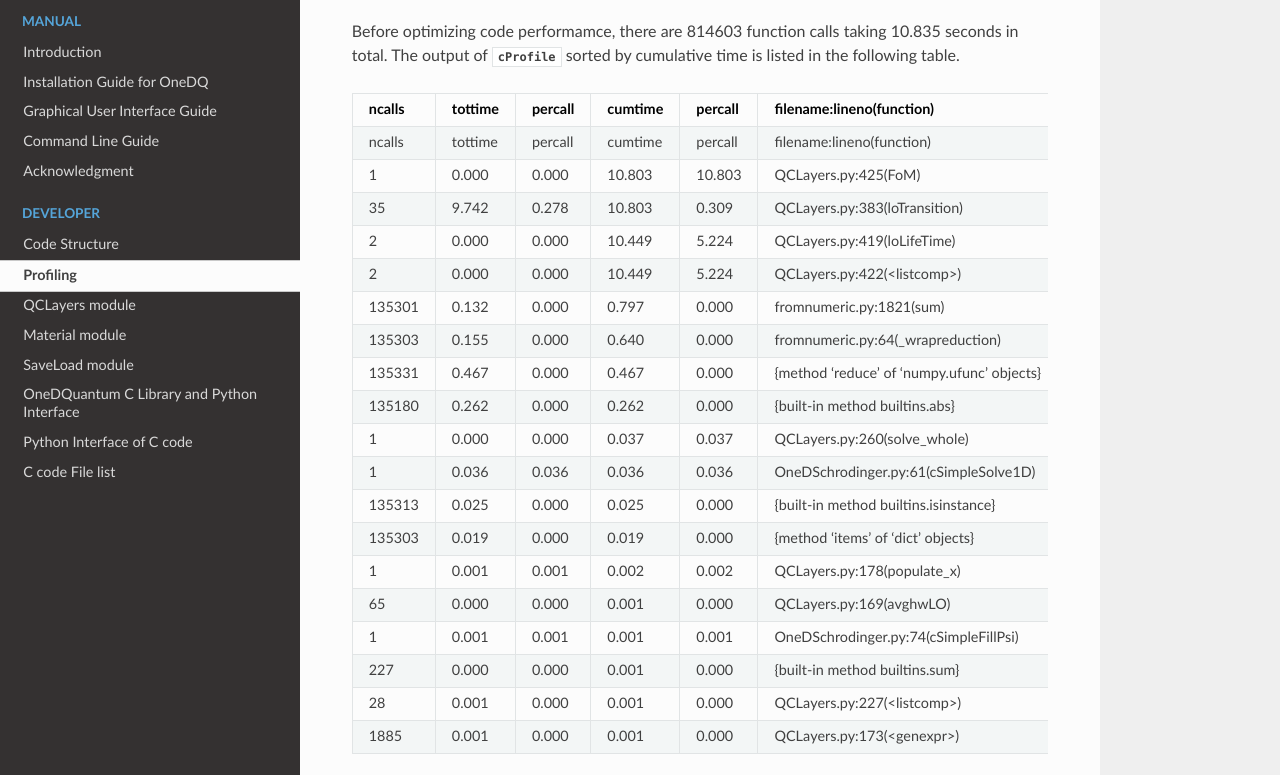
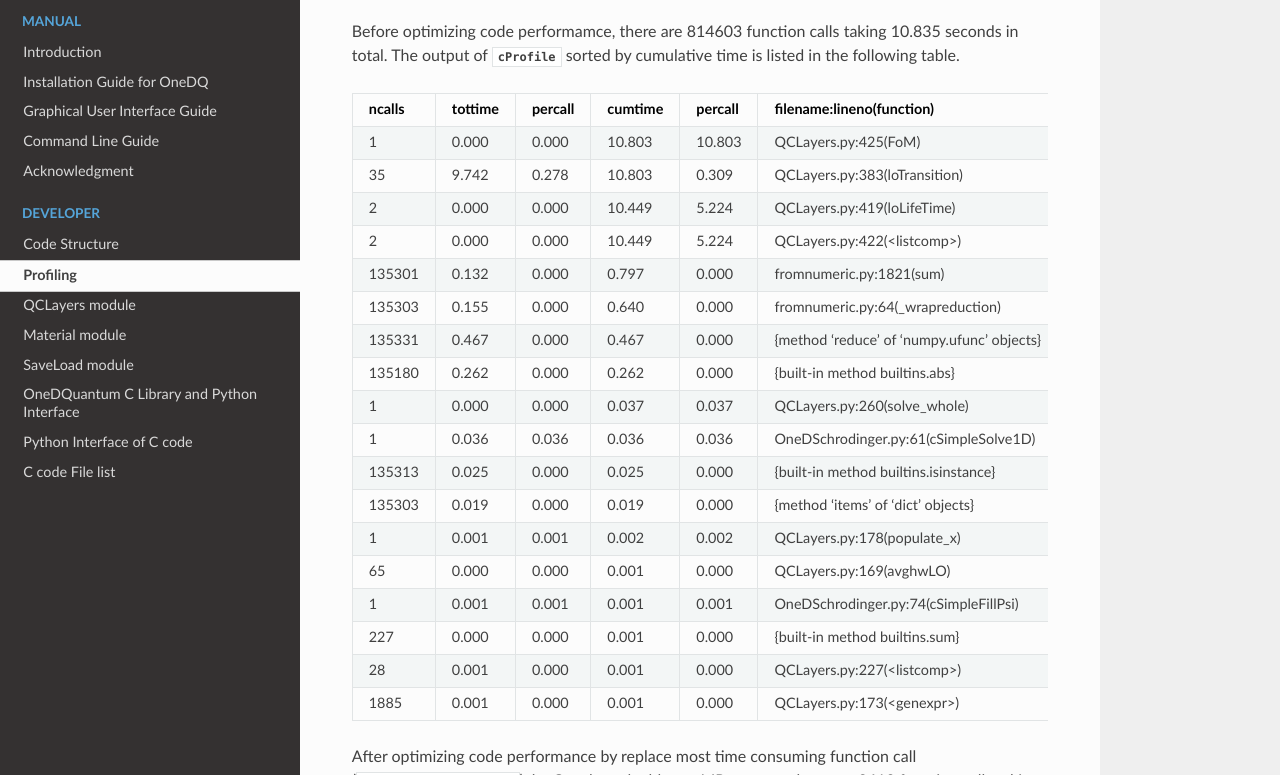
Before and after one commit to ErwinJr2/ErwinJr2, a Sphinx documentation site: the page built from docs/Profiling.rst, in a window 1280 px wide and 900 px high, scrolled down 360 px, cut to the strip 125-900 px from the top of the window. Built offline with Sphinx 7.4.7 and the Read the Docs theme 2.0.0, drawn with Linux system fonts in a browser that asks for light colours.

Commit message:
typo fix

```diff
--- a/docs/Profiling.rst
+++ b/docs/Profiling.rst
@@ -22,7 +22,6 @@ listed in the following table.
 =========  =======  =======  =======  ======= ===============================================================
    ncalls  tottime  percall  cumtime  percall filename:lineno(function)
 =========  =======  =======  =======  ======= ===============================================================
-   ncalls  tottime  percall  cumtime  percall filename:lineno(function)
         1    0.000    0.000   10.803   10.803 QCLayers.py:425(FoM)
        35    9.742    0.278   10.803    0.309 QCLayers.py:383(loTransition)
         2    0.000    0.000   10.449    5.224 QCLayers.py:419(loLifeTime)
```
